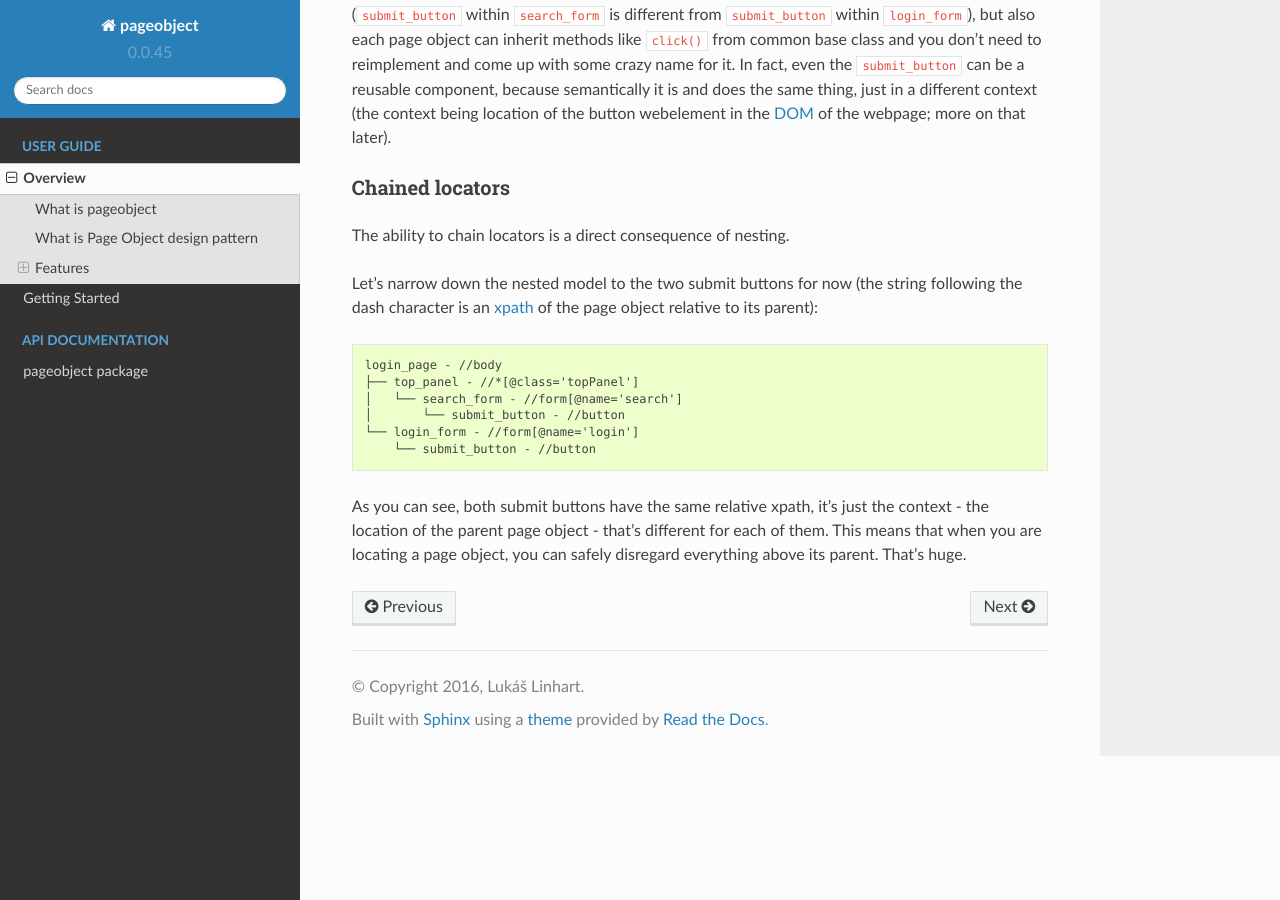
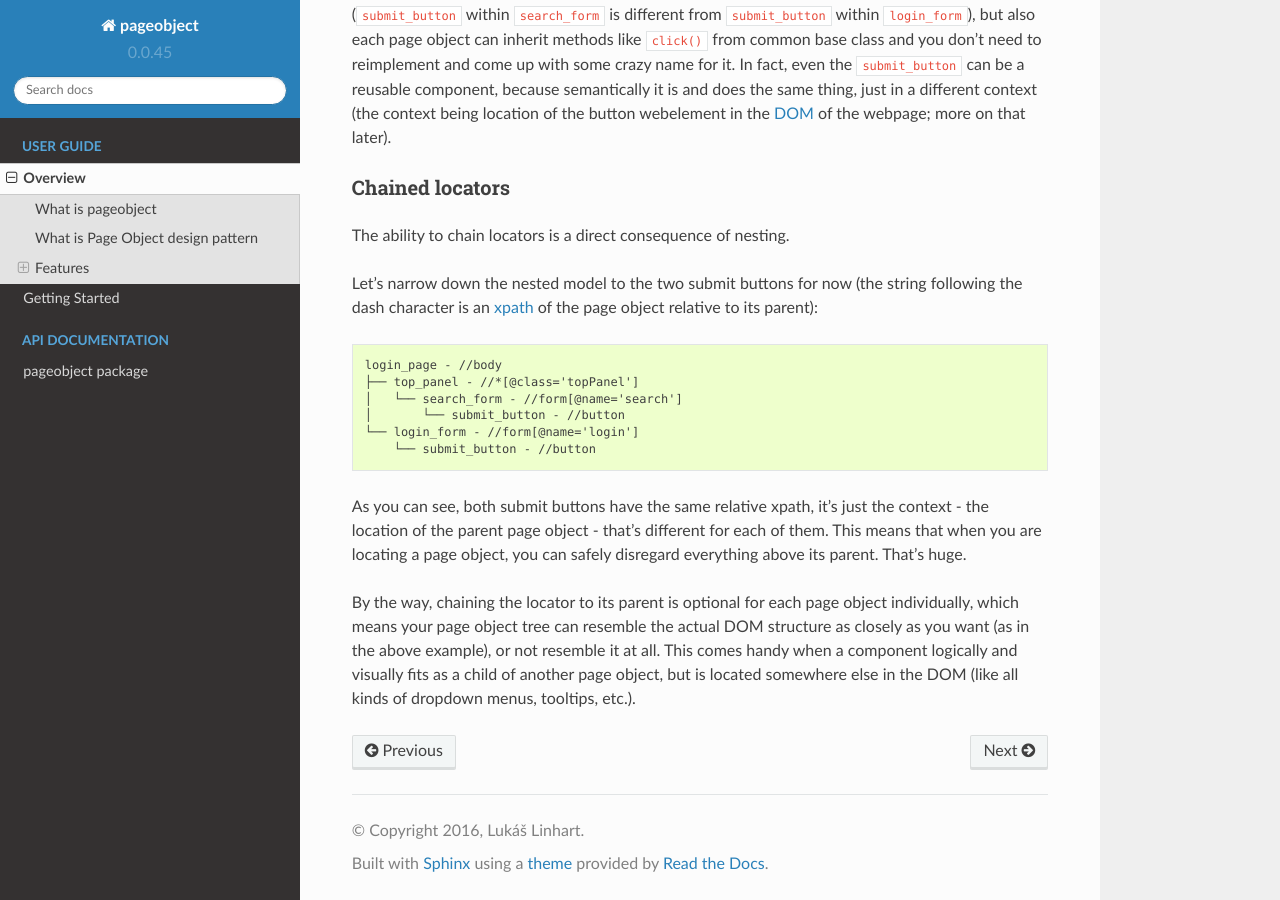
Before and after one commit to lukas-linhart/pageobject, a Sphinx documentation site: the page built from docs/overview.rst, in a window 1280 px wide and 900 px high, scrolled down 1866 px. Built offline with Sphinx 7.4.7 and the Read the Docs theme 2.0.0, drawn with Linux system fonts in a browser that asks for light colours.

Commit message:
docs - chained locators - continued

```diff
--- a/docs/overview.rst
+++ b/docs/overview.rst
@@ -142,3 +142,11 @@ it's just the context - the location of the parent page object -
 that's different for each of them. This means that when you are
 locating a page object, you can safely disregard everything
 above its parent. That's huge.
+
+By the way, chaining the locator to its parent is optional for each
+page object individually, which means
+your page object tree can resemble the actual DOM structure as closely
+as you want (as in the above example), or not resemble it at all.
+This comes handy when a component logically and visually fits as
+a child of another page object, but is located somewhere else in the DOM
+(like all kinds of dropdown menus, tooltips, etc.).
```
